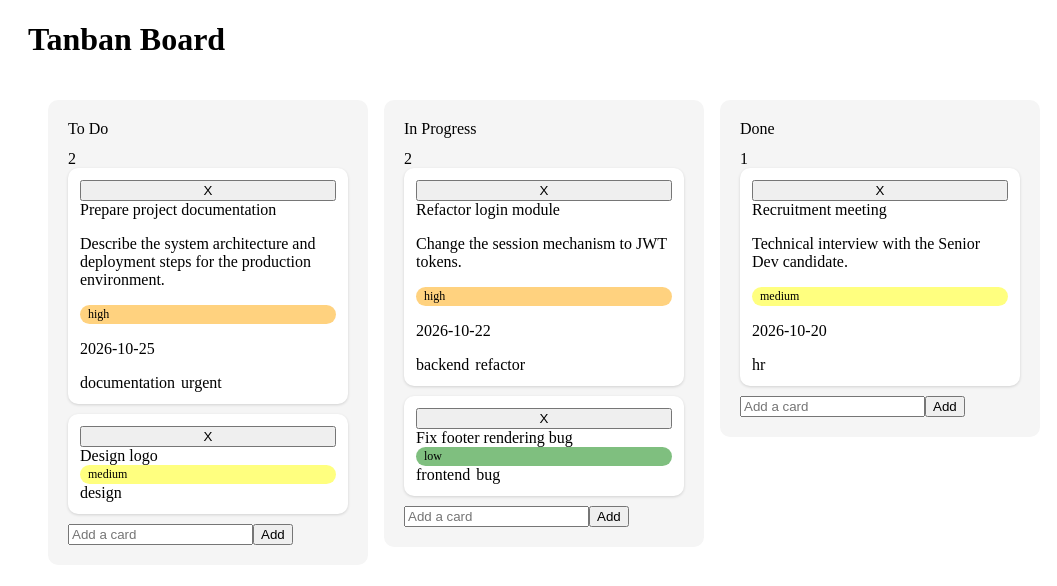
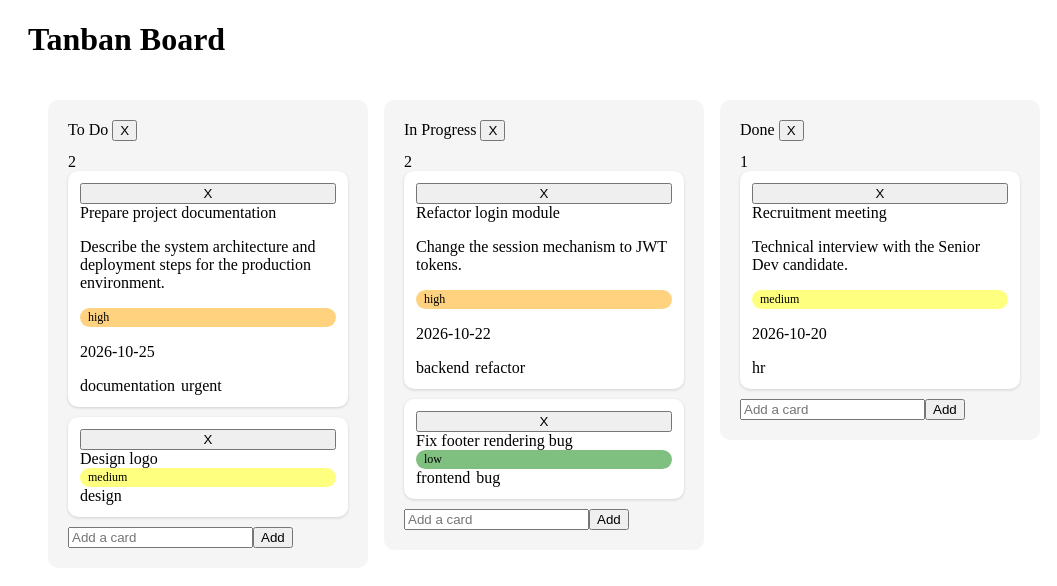
Before and after one commit to Tretaq/tanban-board, a React (Vite) app: page / in a window 1280 px wide. Shown: the top 586 px of the page, without its empty margins (0-1057 px from the left). Built offline with nearby package versions, Linux system fonts and the light colour scheme.

Commit message:
delete column

```diff
--- a/src/App.tsx
+++ b/src/App.tsx
@@ -1,5 +1,7 @@
 import "./Index.css"
 import {Board} from "./components/Board.tsx";
+import {AddForm} from "./components/AddForm.tsx";
+
 
 function App() {
 
--- a/src/components/AddForm.tsx
+++ b/src/components/AddForm.tsx
@@ -1,4 +1,4 @@
-import {type FormEvent, useState} from "react";
+import { useState} from "react";
 
 interface  AddFormProps{
     placeholder:string;
--- a/src/components/Column.tsx
+++ b/src/components/Column.tsx
@@ -16,7 +16,7 @@ export function Column({column, cards}: ColumnProps) {
             }
         const { dispatch } = useBoard()
         return( <div className="column">
-        <div className="column-title">{column.title}</div>
+        <div className="column-title"><div>{column.title} <button onClick={ e => handleDelete()}> X </button></div></div>
         {column.cardIds.length}
         {cards.length === 0 ? "No cards found." : cards.map((card: Card) => (
             <CardItem key={card.id} card={card}></CardItem>
--- a/src/utils/seed.ts
+++ b/src/utils/seed.ts
@@ -25,7 +25,7 @@ export const initialBoard: Board = {
             labels: ['backend', 'refactor']
         },
         'card-4': {
-            id: 'card-initialBoard4',
+            id: 'card-4',
             title: 'Fix footer rendering bug',
             priority: 'low',
             labels: ['frontend', 'bug']
```
